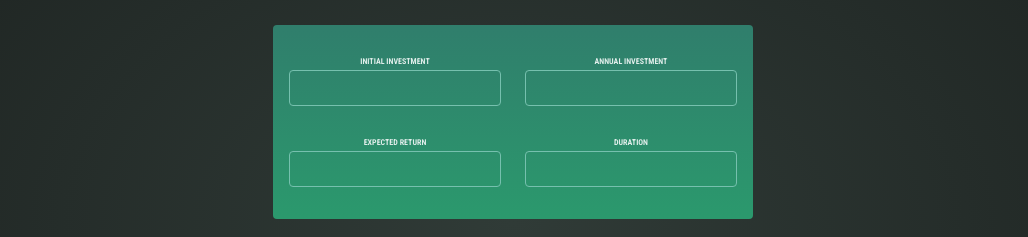
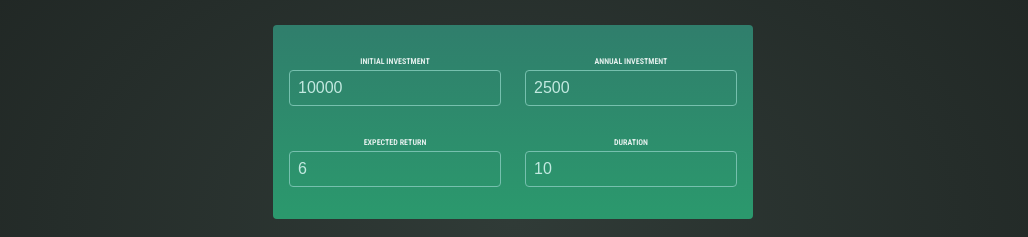
Before and after one commit to wmohammad83/react-investment-calculator, a React (Vite) app: page / in a window 1280 px wide. Shown: the part 201-438 px from the top of the page, without its empty margins (127-1155 px from the left). Built offline with nearby package versions, Linux system fonts and the light colour scheme.

Commit message:
Handling Events & Using Two-Way-Binding

```diff
--- a/src/components/UserInput/UserInput.jsx
+++ b/src/components/UserInput/UserInput.jsx
@@ -1,24 +1,68 @@
+import { useState } from "react";
+
 export default function UserInput() {
+  const [userInput, setUserInput] = useState({
+    initialInvestment: 10000,
+    annualInvestment: 2500,
+    expectedReturn: 6,
+    duration: 10,
+  });
+
+  function handleChange(inputIdentifier, newValue) {
+    setUserInput((prevState) => {
+      return {
+        ...prevState,
+        [inputIdentifier]: newValue,
+      };
+    });
+  }
+
   return (
     <section id="user-input" className="center">
       <div className="input-group">
         <p>
           <label htmlFor="">Initial Investment</label>
-          <input type="number" required />
+          <input
+            type="number"
+            required
+            value={userInput.initialInvestment}
+            onChange={(event) =>
+              handleChange("initialInvestment", event.target.value)
+            }
+          />
         </p>
         <p>
           <label htmlFor="">Annual Investment</label>
-          <input type="number" required />
+          <input
+            type="number"
+            required
+            value={userInput.annualInvestment}
+            onChange={(event) =>
+              handleChange("annualInvestment", event.target.value)
+            }
+          />
         </p>
       </div>
       <div className="input-group">
         <p>
           <label htmlFor="">Expected Return</label>
-          <input type="number" required />
+          <input
+            type="number"
+            required
+            value={userInput.expectedReturn}
+            onChange={(event) =>
+              handleChange("expectedReturn", event.target.value)
+            }
+          />
         </p>
         <p>
           <label htmlFor="">Duration</label>
-          <input type="number" required />
+          <input
+            type="number"
+            required
+            value={userInput.duration}
+            onChange={(event) => handleChange("duration", event.target.value)}
+          />
         </p>
       </div>
     </section>
```
